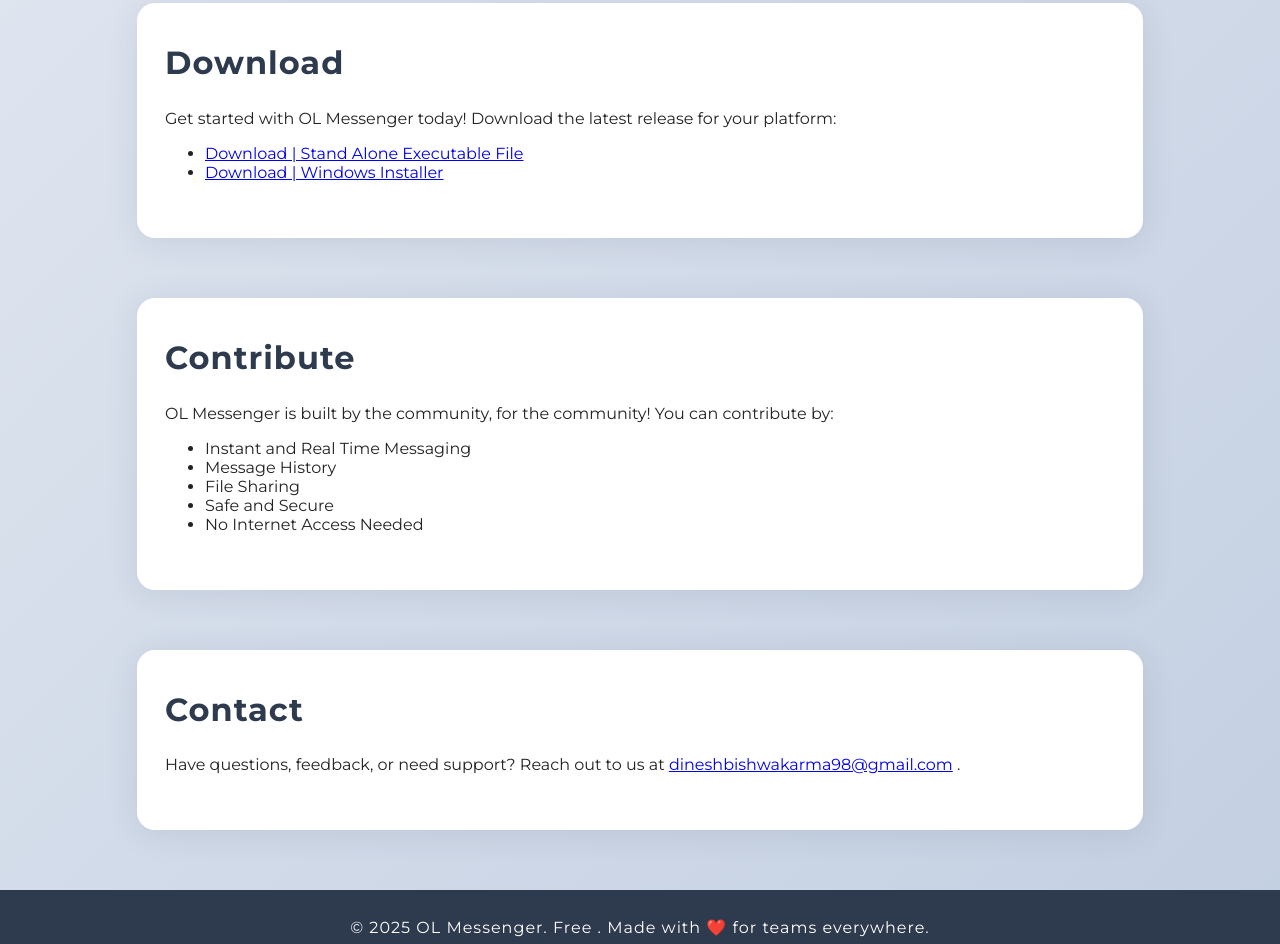
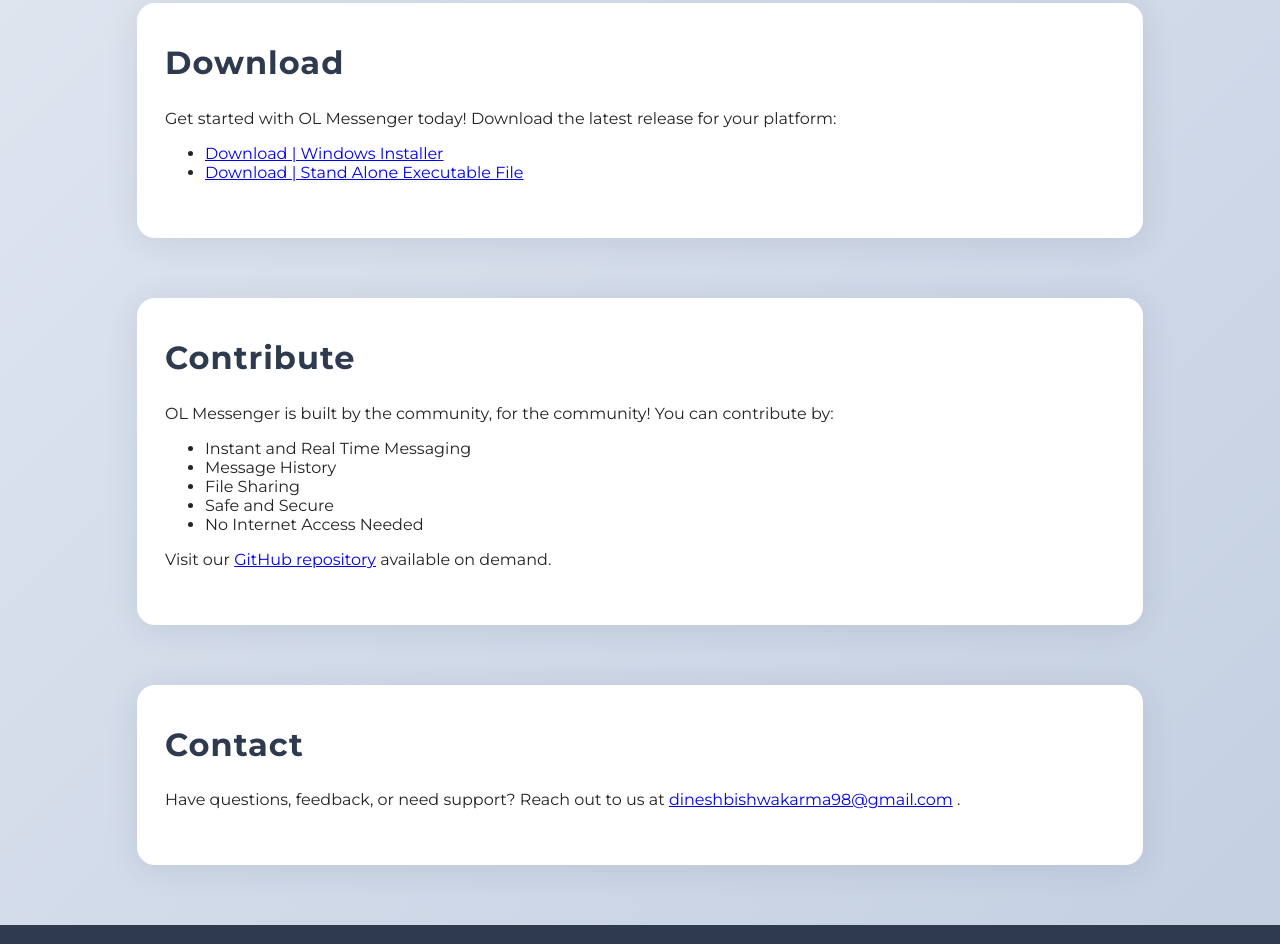
Before and after one commit to lostb1d/office-lan-messenger, a plain HTML site: page index.html in a window 1280 px wide. Shown: the part 1887-2831 px from the top of the page. Drawn offline with Linux system fonts and the light colour scheme.

Commit message:
new version app

```diff
--- a/index.html
+++ b/index.html
@@ -71,12 +71,13 @@
             Get started with OL Messenger today! Download the latest release for your platform:
         </p>
         <ul>
+             <li>
+                <a href="assets/app/OLMessenger_Installer.exe" class="download-link" data-key="1">Download | Windows Installer</a>
+            </li>
             <li>
                 <a href="assets/app/OLMessenger.exe" class="download-link" data-key="0">Download | Stand Alone Executable File</a>
             </li>
-            <li>
-                <a href="assets/app/LANMessenger_Installer.exe" class="download-link" data-key="1">Download | Windows Installer</a>
-            </li>
+
         </ul>
         <!-- <div class="cta">
             <a href="assets/app/OLMessenger.exe">Download OL Messenger</a>
@@ -99,9 +100,9 @@
             <li>Safe and Secure</li>
             <li>No Internet Access Needed</li>
         </ul>
-        <!-- <p>
-            Visit our <a href="#">GitHub repository</a> to get started.
-        </p> -->
+        <p>
+            Visit our <a href="mailto:dineshbishwakarma98@gmail.com">GitHub repository</a> available on demand.
+        </p>
     </section>
 
     <section id="contact">
```
Also changed, not shown: 1 other file.
